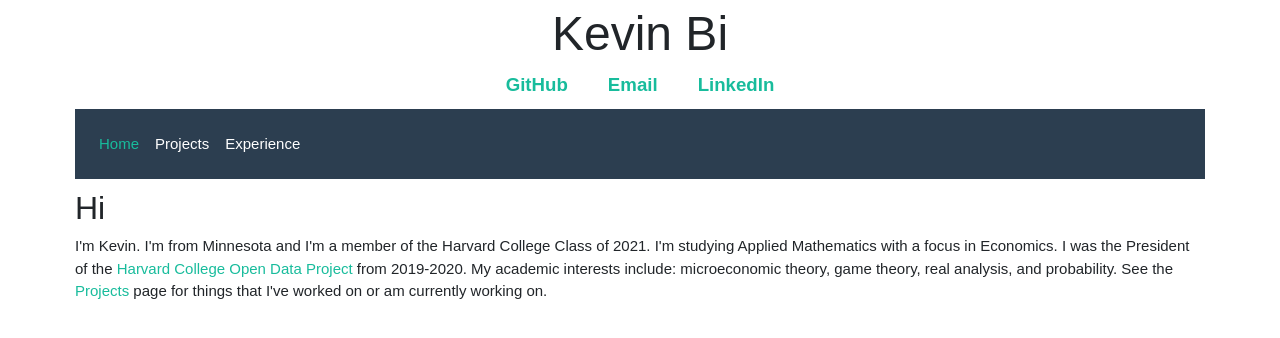
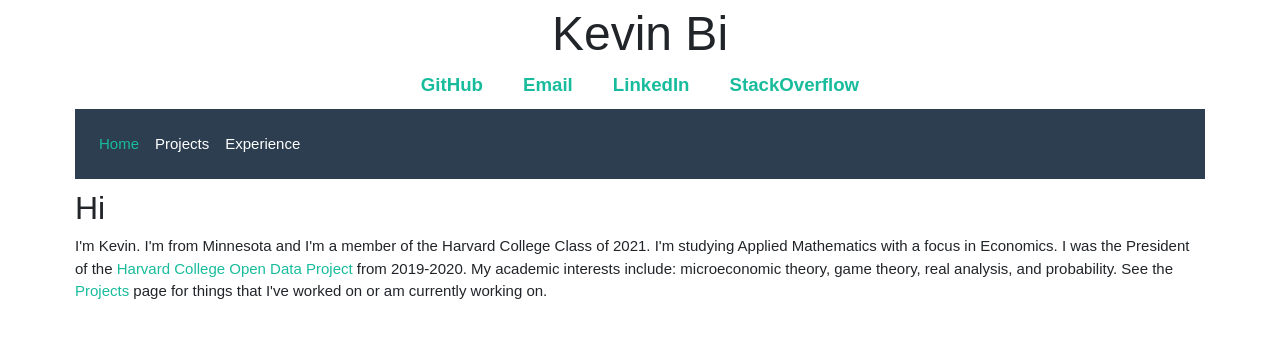
Before and after one commit to TheKeveloper/TheKeveloper.github.io, a React (Create React App) app: page /#/ in a window 1280 px wide. Shown: the top 338 px of the page. Built offline with nearby package versions, Linux system fonts and the light colour scheme.

Commit message:
Add StackOverflow link

```diff
--- a/src/components/SocialBar.js
+++ b/src/components/SocialBar.js
@@ -12,6 +12,10 @@ const social_links = [
     {
         text: "LinkedIn",
         url: "https://www.linkedin.com/in/kevin-bi-006426148/"
+    },
+    {
+        text: "StackOverflow",
+        url: "https://stackoverflow.com/users/8371811/keveloper"
     }
 ]
 export class SocialBar extends React.PureComponent {
```
